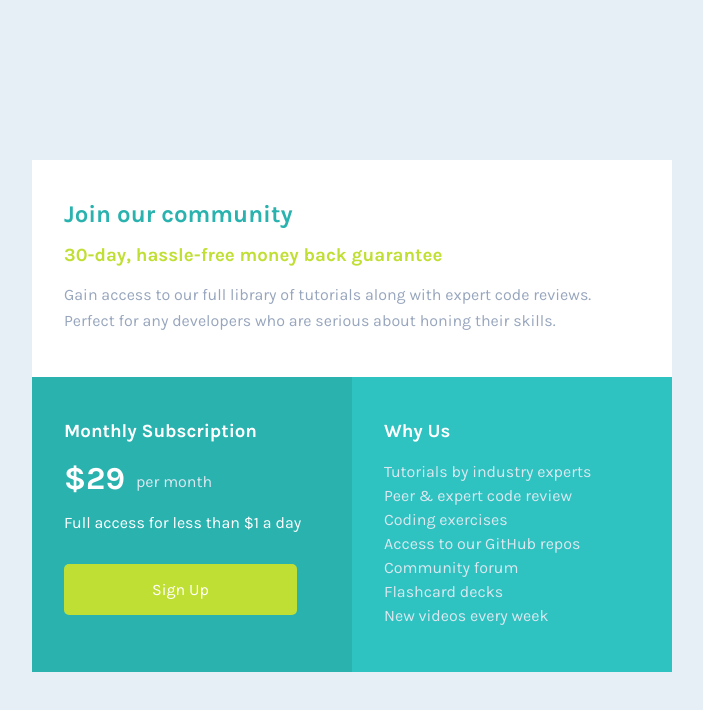
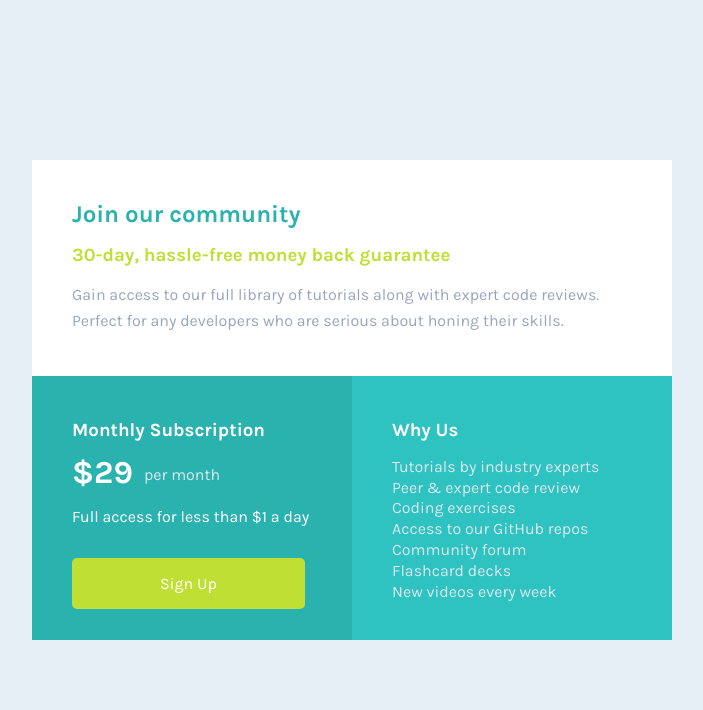
Before and after one commit to ytry0121/single-price-grid-component-master, a plain HTML site: page index.html in a window 1280 px wide. Shown: the whole page, without its empty margins (288-991 px from the left). Drawn offline with Linux system fonts and the light colour scheme.

Commit message:
Adjusted layout

```diff
--- a/styles.css
+++ b/styles.css
@@ -14,6 +14,9 @@ h2 {
     color: hsl(71, 73%, 54%);
     font-size: 1.17rem;
 }
+h3{
+    margin-bottom: 0.8rem;
+}
 
 p {
     color: hsl(218, 22%, 67%);
@@ -24,13 +27,14 @@ p {
     display: grid;
     grid-template-areas: 'top-summry top-summry' 'sign-up why-us';
     grid-template-columns: 50% 50%;
-    height: 32rem;
+    grid-template-rows:45% 55%;
+    height: 30rem;
     margin: 10rem auto;
     width: 40rem;
 }
 
 .card {
-    padding: 1.5rem 2rem;
+    padding: 1.5rem 2.5rem 1rem;
 }
 
 .top-summry {
@@ -82,13 +86,14 @@ button:hover {
 }
 
 ul {
+    margin-bottom:0;
     padding: 0;
 }
 
 li {
     color: hsl(204, 43%, 90%);
     list-style-type: none;
-    line-height: 1.5;
+    line-height: 1.3;
 }
 
 @media only screen and (max-width:650px) {
```
